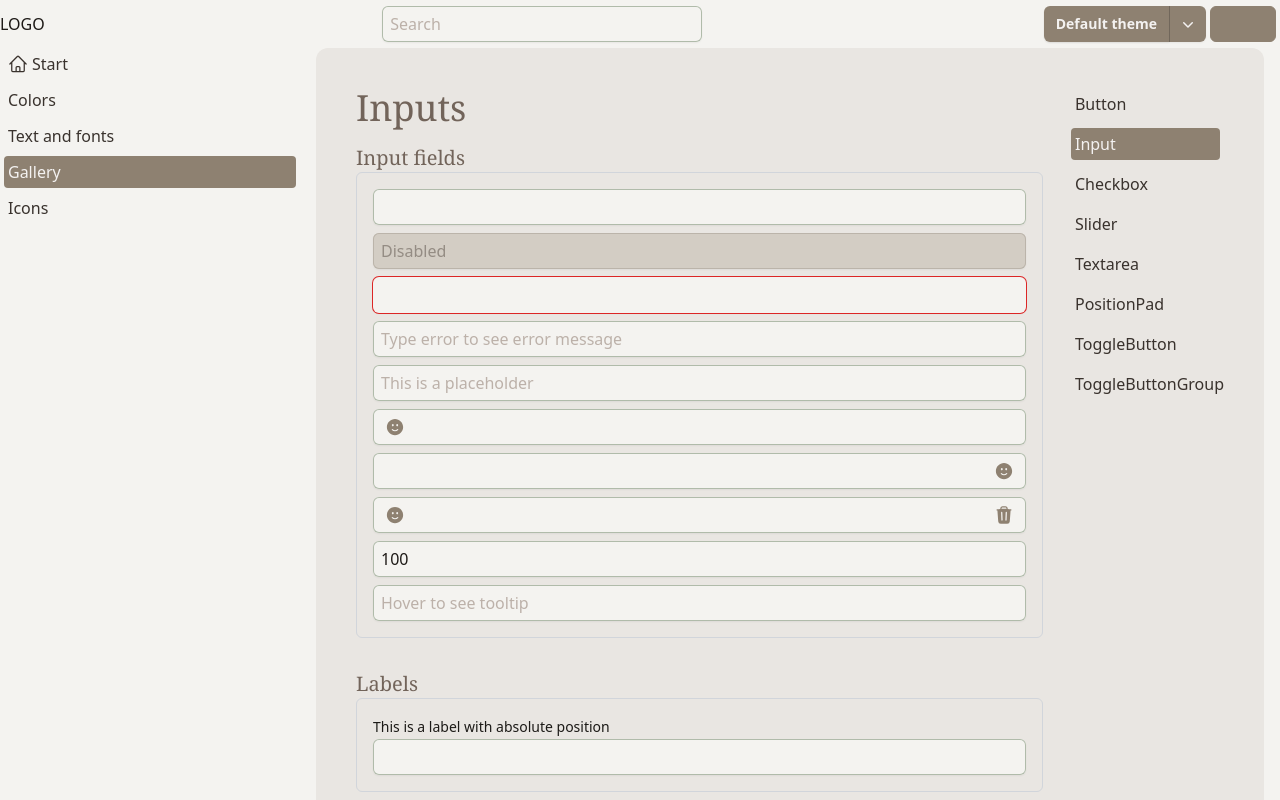
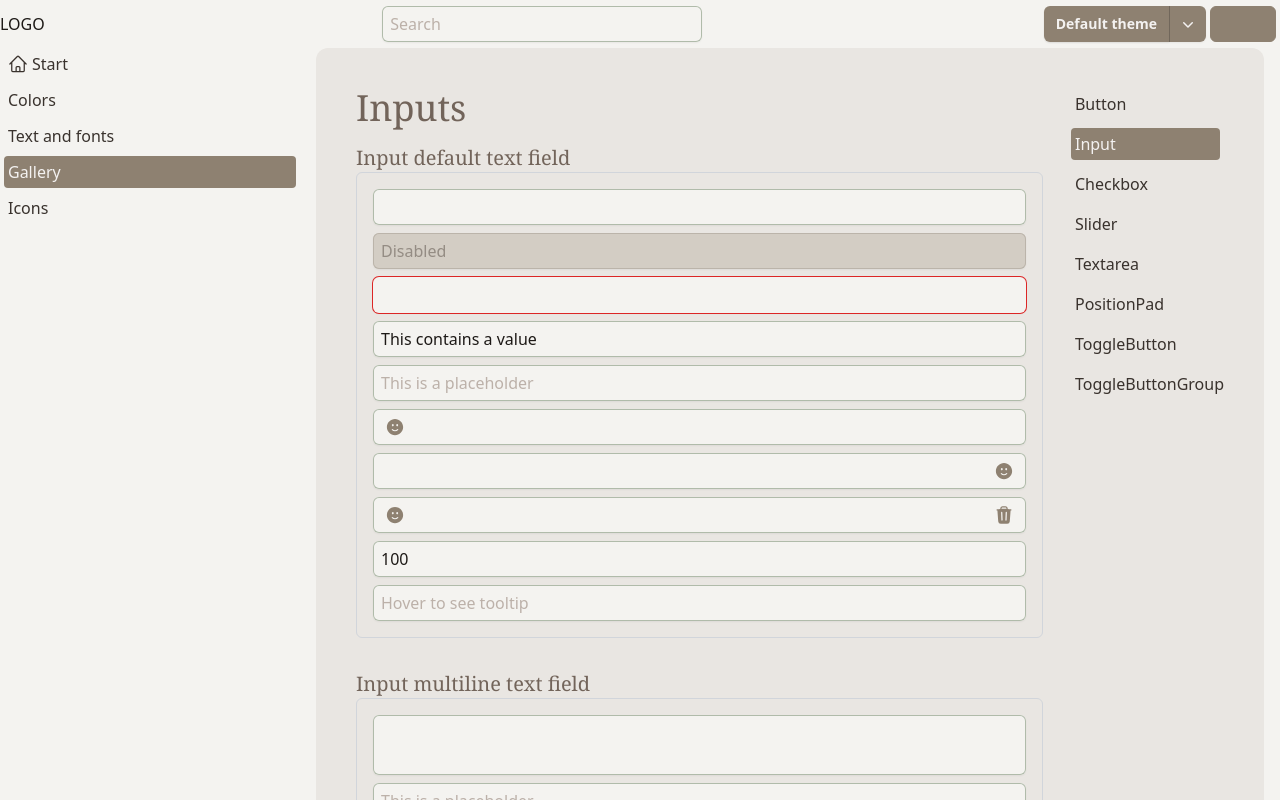
Before and after one commit to allbin/styles, a React (Vite) app: page /styles/gallery/input in a window 1280 px wide. Built offline with nearby package versions, Linux system fonts and the light colour scheme; some icons are missing.

Commit message:
Added and implementing multiline as a type for the input component.

```diff
--- a/src/components/Input/GalleryInput.tsx
+++ b/src/components/Input/GalleryInput.tsx
@@ -4,12 +4,12 @@ import { FaceSmileIcon, TrashIcon } from '@heroicons/react/24/solid';
 import Button from '../Button/Button';
 
 const GalleryInput: React.FC = () => {
-  const [textValue, setTextValue] = React.useState('');
+  const [textValue, setTextValue] = React.useState('This contains a value');
   const [numberValue, setNumberValue] = React.useState(100);
   return (
     <div>
       <h2 className="mb-4">Inputs</h2>
-      <h3>Input fields</h3>
+      <h3>Input default text field</h3>
       <div className="mb-8 flex flex-col gap-2 rounded-md border border-gray-300 p-4">
         <Input />
         <Input disabled value={'Disabled'} />
@@ -40,6 +40,31 @@ const GalleryInput: React.FC = () => {
           placeholder="Hover to see tooltip"
         />
       </div>
+      <h3>Input multiline text field</h3>
+      <div className="mb-8 flex flex-col gap-2 rounded-md border border-gray-300 p-4">
+        <Input type="multiline" />
+        <Input type="multiline" placeholder="This is a placeholder" />
+        <Input
+          type="multiline"
+          value={textValue}
+          onChange={(e) => setTextValue(e.target.value)}
+        />
+        <Input type="multiline" placeholder="This is a placeholder" disabled />
+        <Input
+          id="error-3"
+          type="multiline"
+          placeholder="This is a placeholder"
+          error="This is an error message"
+        />
+        <Input type="multiline" placeholder="Resizeable textarea" resize />
+        <Input type="multiline" rows={4} placeholder="4 rows textarea" />
+        <Input
+          id="tooltip-2"
+          type="multiline"
+          toolTip="This is a tooltip"
+          placeholder="Tooltip"
+        />
+      </div>
       <h3>Labels</h3>
       <div className="mb-8 flex flex-col gap-2 rounded-md border border-gray-300 p-4 pt-10">
         <Input id="id-1" label="This is a label with absolute position" />
--- a/src/components/Input/Input.tsx
+++ b/src/components/Input/Input.tsx
@@ -37,10 +37,6 @@ const inputVariants = cva(
           'focus:outline-red-600',
         ],
       },
-      adornment: {
-        start: ['pl-10'],
-        end: ['pr-10'],
-      },
     },
     defaultVariants: {
       variant: 'outline',
@@ -55,14 +51,20 @@ export interface BaseInputProps
   placeholder?: string;
   helperText?: string;
   toolTip?: string;
+  resize?: boolean;
+  rows?: number;
+  disabled?: boolean;
   startAdornment?: React.ReactNode;
   endAdornment?: React.ReactNode;
-  onChange?: React.ChangeEventHandler<HTMLInputElement>;
+  onChange?: React.ChangeEventHandler<HTMLInputElement | HTMLTextAreaElement>;
 }
+
+// Resize should only work if the type is multiline
+// rows should only work if the type is multiline
 
 type InputTypesProps =
   | {
-      type?: 'text' | 'email' | 'tel';
+      type?: 'text' | 'email' | 'tel' | 'multiline';
       value?: string;
       min?: never;
       max?: never;
@@ -75,17 +77,23 @@ type InputIdLabelProps =
 
 type InputProps = BaseInputProps & InputTypesProps & InputIdLabelProps;
 
-const Input = React.forwardRef<HTMLInputElement, InputProps>(
+const Input = React.forwardRef<
+  HTMLInputElement | HTMLTextAreaElement,
+  InputProps
+>(
   (
     {
       id,
       className,
       type = 'text',
+      disabled = false,
       value,
       min,
       max,
       variant,
       toolTip,
+      resize = false,
+      rows,
       error,
       label,
       placeholder,
@@ -136,9 +144,8 @@ const Input = React.forwardRef<HTMLInputElement, InputProps>(
               {startAdornment}
             </div>
           )}
+          {['text', 'email', 'tel', 'number'].includes(type) && (
             <input
-            type={type}
-            value={value}
               className={cn(
                 inputVariants({
                   variant: error ? 'error' : variant,
@@ -147,13 +154,36 @@ const Input = React.forwardRef<HTMLInputElement, InputProps>(
                 startAdornment && 'pl-10',
                 endAdornment && 'pr-10',
               )}
-            ref={ref}
+              type={type}
+              disabled={disabled}
+              value={value}
+              ref={ref as React.Ref<HTMLInputElement>}
               placeholder={placeholder}
               onChange={onChange}
               min={min}
               max={max}
               {...props}
             />
+          )}
+          {['multiline'].includes(type) && (
+            <textarea
+              className={cn(
+                inputVariants({
+                  variant: error ? 'error' : variant,
+                }),
+                className,
+                resize ? 'resize-y' : 'resize-none',
+              )}
+              placeholder={placeholder}
+              disabled={disabled}
+              value={value}
+              ref={ref as React.Ref<HTMLTextAreaElement>}
+              rows={rows ? rows : 2}
+              onChange={onChange}
+            >
+              {value}
+            </textarea>
+          )}
           {endAdornment && (
             <div
               className={cn([
```
Lines whose indentation alone changed are shown as unchanged.
